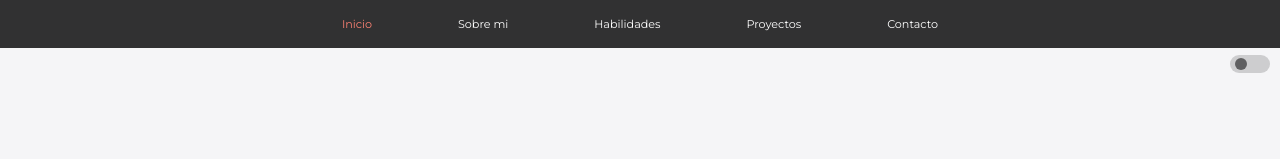
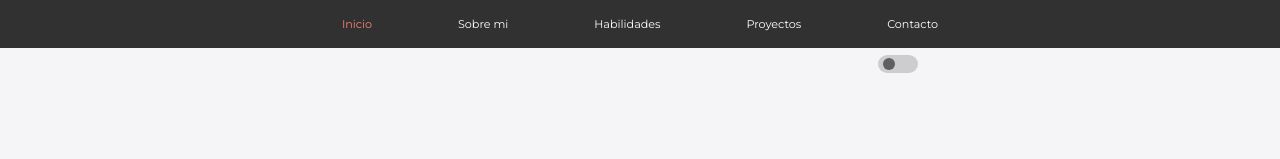
Before and after one commit to LeoDavila1994/Leonardo-D-vila, a React (Vite) app: page /#/ in a window 1280 px wide. Shown: the top 159 px of the page. Built offline with nearby package versions, Linux system fonts and the light colour scheme.

Commit message:
swich position

```diff
--- a/src/App.css
+++ b/src/App.css
@@ -226,17 +226,28 @@
   height: calc(100vh - 48px);
 }
 
+.swich-container{
+  position: absolute;
+  width: 80%;
+  max-width: 576px;
+  height:32px;
+  z-index: 299;
+  left: 50%;
+  transform: translate(-50%);
+}
+
 .swich{
   position: absolute;
   width: 40px;
   height: 18px;
   border-radius: 40px;
-  top: 55px;
+  top: 50%;
   right: 10px;
   display: flex;
   justify-content: flex-start;
   align-items: center;
   z-index: 300;
+  transform: translateY(-50%);
 }
 
 .btn-mode{
--- a/src/components/NavBar.jsx
+++ b/src/components/NavBar.jsx
@@ -12,20 +12,20 @@ const NavBar = () => {
 
     useEffect(() => {
 
-        const loading = () =>{
+        const loading = () => {
             setIsLoading(false)
         }
         setTimeout(loading, 2000)
         navigate("/");
-    },[]);
+    }, []);
 
     const [isLoading, setIsLoading] = useState(true);
-    const [ homeColor, setHomeColor ] = useState("salmon");
-    const [ aboutColor, setAboutColor ] = useState("white");
-    const [ skillsColor, setSkillsColor ] = useState("white");
-    const [ projectsColor, setProjectsColor ] = useState("white");
-    const [ contactColor, setContactColor ] = useState("white");
-    const [ position, setPositon] = useState("left");
+    const [homeColor, setHomeColor] = useState("salmon");
+    const [aboutColor, setAboutColor] = useState("white");
+    const [skillsColor, setSkillsColor] = useState("white");
+    const [projectsColor, setProjectsColor] = useState("white");
+    const [contactColor, setContactColor] = useState("white");
+    const [position, setPositon] = useState("left");
 
     const home = () => {
         navigate("/");
@@ -73,9 +73,9 @@ const NavBar = () => {
     }
 
     const changePosition = () => {
-        if(position === "left"){
+        if (position === "left") {
             setPositon("rigth")
-        } else{
+        } else {
             setPositon("left")
         }
         dispatch(setSwich());
@@ -93,14 +93,16 @@ const NavBar = () => {
                         </label>
                     </div>
                     <div className='menu'>
-                        <label htmlFor="navbar"><p onClick={home}  mycustom={homeColor}>Inicio</p></label>
+                        <label htmlFor="navbar"><p onClick={home} mycustom={homeColor}>Inicio</p></label>
                         <label htmlFor="navbar"><p onClick={about} mycustom={aboutColor}>Sobre mi</p></label>
                         <label htmlFor="navbar"><p onClick={skills} mycustom={skillsColor}>Habilidades</p></label>
                         <label htmlFor="navbar"><p onClick={projects} mycustom={projectsColor}>Proyectos</p></label>
                         <label htmlFor="navbar"><p onClick={contact} mycustom={contactColor}>Contacto</p></label>
                     </div>
-                    <div className='swich' style={{backgroundColor: `${swich? "#6e6e73" : "#30303133"}`}}>
-                        <div className='btn-mode' custombtn={position} onClick={changePosition}></div>
+                    <div className='swich-container'>
+                        <div className='swich' style={{ backgroundColor: `${swich ? "#6e6e73" : "#30303133"}` }}>
+                            <div className='btn-mode' custombtn={position} onClick={changePosition}></div>
+                        </div>
                     </div>
                 </>
             )}
```
